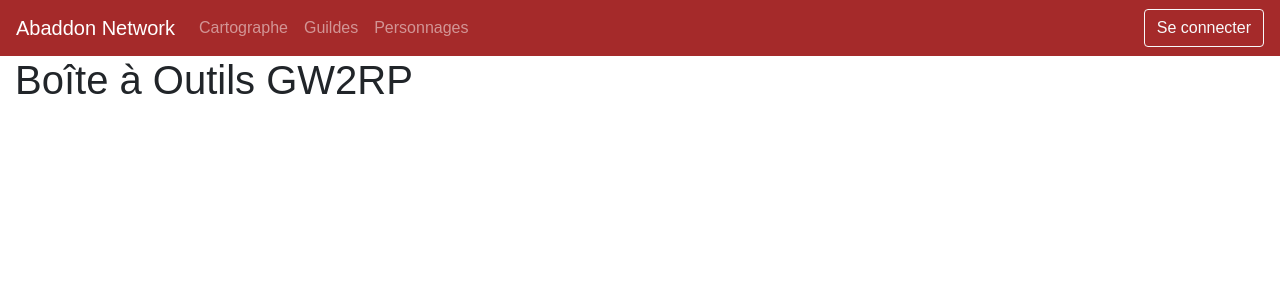
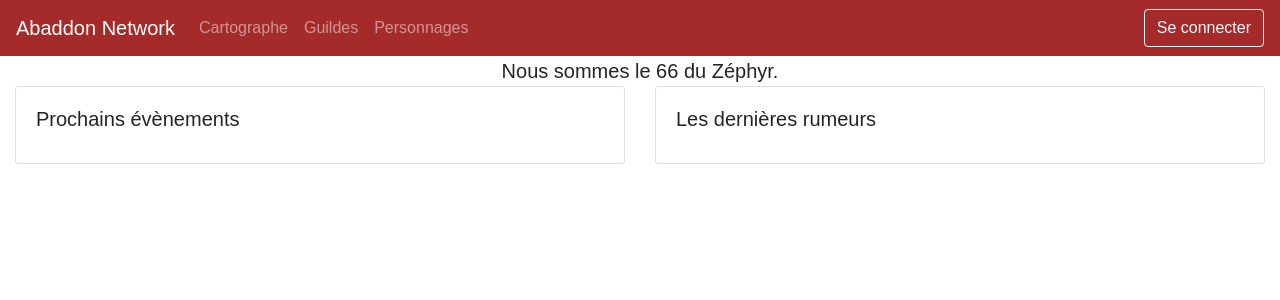
Before and after one commit to GW2RP/GW2RP_Tools, a React (Create React App) app: page / in a window 1280 px wide. Shown: the top 300 px of the page. Built offline with nearby package versions, Linux system fonts and the light colour scheme; no server answers.

Commit message:
Home page.

```diff
--- a/src/App.js
+++ b/src/App.js
@@ -108,7 +108,12 @@ class App extends Component {
           <LogInModal isOpen={this.state.logInModal} toggle={this.toggleLogInModal} signIn={this.signIn}/>
           <Navigation logOut={this.logOut} logInModal={() => this.toggleLogInModal()} user={auth.user} />
           <Switch>
-            <Route exact path="/" component={Home} />
+            <Route exact path="/" render={() => (
+              <Home
+                rumoursService={rumoursService}
+                eventsService={eventsService}
+              />
+            )} />
             <Route path="/carte" render={() => (
               <Cartograph
                 rumoursService={rumoursService}
--- a/src/components/Pages/Home/Home.js
+++ b/src/components/Pages/Home/Home.js
@@ -1,10 +1,40 @@
 import React, { Component } from 'react';
+import { Col, Row, Card, CardBody, CardTitle, ListGroup, ListGroupItem } from 'reactstrap';
 
 class Home extends Component {
+
+  componentDidMount() {
+    this.props.rumoursService.subscribe(rumors => {
+      console.log(rumors);
+    });
+
+    this.props.rumoursService.getAll().catch(err => {
+      console.error(err);
+    });
+  }
+
   render() {
     return (
       <main role="main" className="container-fluid">
-        <h1>Boîte à Outils GW2RP</h1>
+        <Row className="justify-content-center">
+          <Col className="text-center lead">Nous sommes le 66 du Zéphyr.</Col>
+        </Row>
+        <Row className="justify-content-center">
+          <Col>
+            <Card>
+              <CardBody>
+                <CardTitle>Prochains évènements</CardTitle>
+              </CardBody>
+            </Card>
+          </Col>
+          <Col>
+            <Card>
+              <CardBody>
+                <CardTitle>Les dernières rumeurs</CardTitle>
+              </CardBody>
+            </Card>
+          </Col>
+        </Row>
       </main>
     );
   }
```
